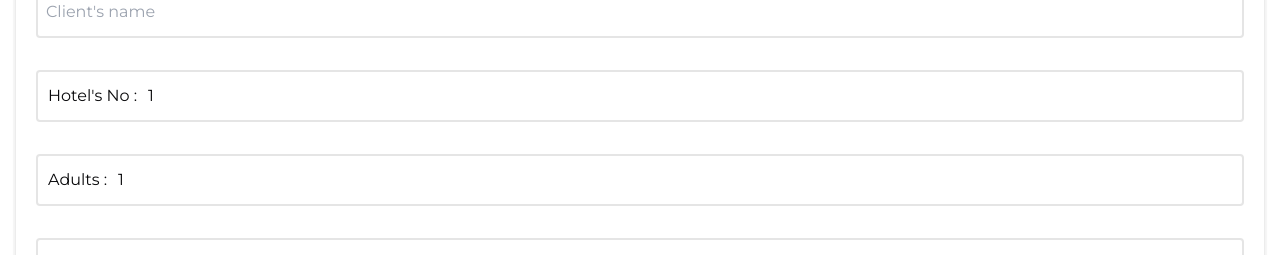
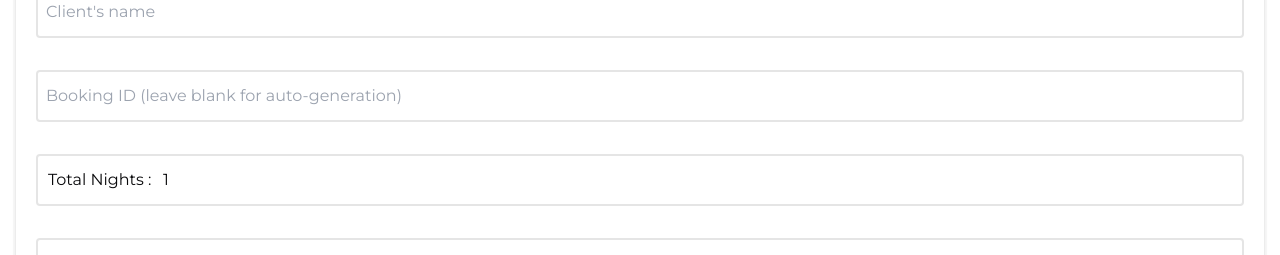
Before and after one commit to traveltrailholidays/tth-final, a Next.js app: page /voucher/create-voucher in a window 1280 px wide. Shown: the part 234-489 px from the top of the page. Built offline with nearby package versions, Linux system fonts and the light colour scheme; no server answers.

Commit message:
booking id solved

```diff
--- a/components/footer/footer-bar/index.tsx
+++ b/components/footer/footer-bar/index.tsx
@@ -1,10 +1,10 @@
-import Avatar from '@/components/features/Avatar';
-import Container from '@/components/features/Container';
-import Section from '@/components/features/Section';
-import { safeUser } from '@/frontend/types';
-import Link from 'next/link';
-import React from 'react'
-import { FaHeart } from 'react-icons/fa6';
+import Avatar from "@/components/features/Avatar";
+import Container from "@/components/features/Container";
+import Section from "@/components/features/Section";
+import { safeUser } from "@/frontend/types";
+import Link from "next/link";
+import React from "react";
+import { FaHeart } from "react-icons/fa6";
 import { GoHome } from "react-icons/go";
 
 interface FooterBarProps {
@@ -12,56 +12,41 @@ interface FooterBarProps {
 }
 
 const FooterBar: React.FC<FooterBarProps> = ({ currentUser }) => {
-
   return (
-    <Section className='md:hidden border-t dark:border-gray-800 fixed w-full bottom-0 bg-background'>
-      <Container className='flex w-full justify-around items-center'>
-        <Link
-          href='/'
-          className='flex flex-col items-center gap-[2px]'
-        >
+    <Section className="md:hidden border-t dark:border-gray-800 fixed w-full bottom-0 bg-background">
+      <Container className="flex w-full justify-around items-center">
+        <Link href="/" className="flex flex-col items-center gap-[2px]">
           <GoHome size={26} />
-          <span className='text-xs'>
-            Home
-          </span>
+          <span className="text-xs">Home</span>
         </Link>
         {currentUser ? (
           <>
             <Link
               href="/liked-packages"
-              className='flex flex-col items-center gap-[2px]'
+              className="flex flex-col items-center gap-[2px]"
             >
               <FaHeart size={24} />
-              <span className='text-xs'>
-                Home
-              </span>
+              <span className="text-xs">Liked</span>
             </Link>
           </>
         ) : (
           <>
             <Link
               href="/signin"
-              className='flex flex-col items-center gap-[2px]'
+              className="flex flex-col items-center gap-[2px]"
             >
               <FaHeart size={24} />
-              <span className='text-xs'>
-                Liked
-              </span>
+              <span className="text-xs">Liked</span>
             </Link>
           </>
         )}
-        <Link
-          href="/signin"
-          className='flex flex-col items-center gap-[2px]'
-        >
-          <Avatar src={currentUser?.image} className='w-7 h-7' />
-          <span className='text-xs'>
-            Account
-          </span>
+        <Link href="/signin" className="flex flex-col items-center gap-[2px]">
+          <Avatar src={currentUser?.image} className="w-7 h-7" />
+          <span className="text-xs">Account</span>
         </Link>
       </Container>
     </Section>
-  )
-}
+  );
+};
 
 export default FooterBar;
--- a/components/voucher/create-voucher/index.tsx
+++ b/components/voucher/create-voucher/index.tsx
@@ -12,7 +12,7 @@ interface VoucherFormValues {
   hotelNo: number;
   adultNo: number;
   childrenNo: number;
-  nights: number;
+  totalNights: number;
   itinary: Array<{
     hotelName: string;
     nights: number;
@@ -46,6 +46,7 @@ const CreateVoucher = () => {
   } = useForm<VoucherFormValues>({
     defaultValues: {
       clientName: "",
+      totalNights: 1,
       bookingId: "",
       hotelNo: 1,
       adultNo: 1,
@@ -58,13 +59,13 @@ const CreateVoucher = () => {
   });
 
   const onSubmit = (data: VoucherFormValues) => {
-    // Generate a unique booking ID
-    const bookingId = generateBookingId();
+    // Use the input booking ID if provided, otherwise generate a new one
+    const bookingId = data.bookingId || generateBookingId();
 
     // Serialize form data to a query string format
     const queryParams = new URLSearchParams({
       clientName: data.clientName,
-      bookingId: bookingId, // Use the generated booking ID
+      bookingId: bookingId,
       hotelNo: data.hotelNo.toString(),
       adultNo: data.adultNo.toString(),
       childrenNo: data.childrenNo.toString(),
@@ -107,7 +108,7 @@ const CreateVoucher = () => {
           <div className="flex flex-col gap-3">
             <input
               {...register("clientName", {
-                required: "Client&apos;s name is required",
+                required: "Client name is required",
               })}
               placeholder="Client's name"
               className="border-neutral-200 dark:border-gray-800 border-2 px-2 py-3 rounded"
@@ -117,6 +118,24 @@ const CreateVoucher = () => {
                 {errors.clientName.message}
               </span>
             )}
+          </div>
+          <div className="flex flex-col gap-3">
+            <input
+              {...register("bookingId")}
+              placeholder="Booking ID (leave blank for auto-generation)"
+              className="border-neutral-200 dark:border-gray-800 border-2 px-2 py-3 rounded"
+            />
+          </div>
+          <div className="flex flex-col gap-3 relative">
+            <input
+              type="number"
+              {...register("totalNights", { valueAsNumber: true, min: 1 })}
+              placeholder="Total Nights"
+              className="border-neutral-200 dark:border-gray-800 border-2 pl-[125px] pr-2 py-3 rounded"
+            />
+            <div className="absolute top-1/2 -translate-y-1/2 left-3">
+              Total Nights :
+            </div>
           </div>
           <div className="flex flex-col gap-3 relative">
             <input
```
